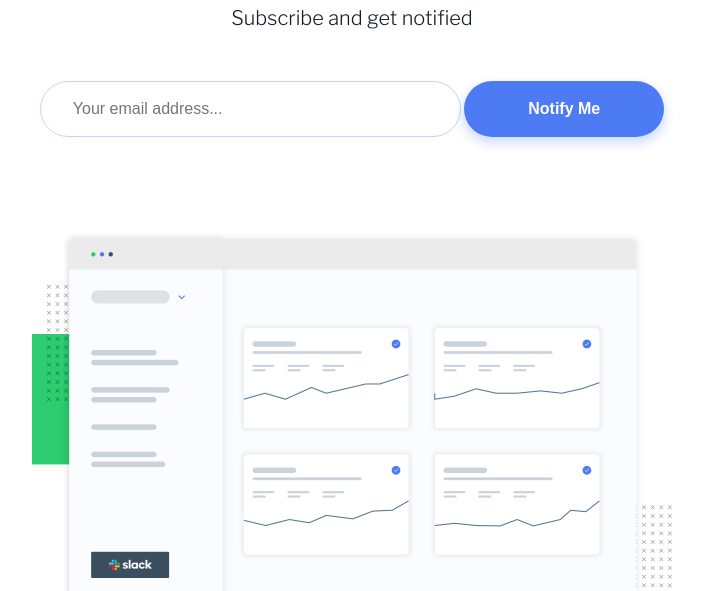
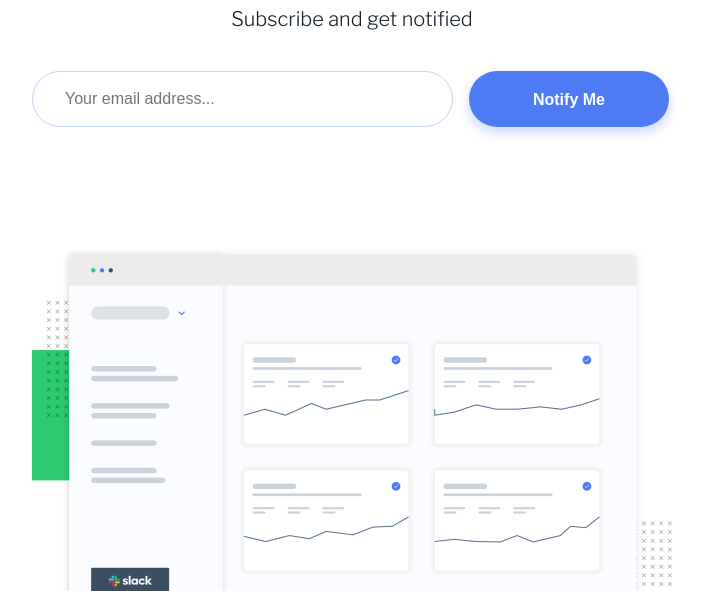
Before and after one commit to dinahbrito/ping-coming-soon, a plain HTML site: page index.html in a window 1280 px wide. Shown: the part 209-800 px from the top of the page, without its empty margins (288-992 px from the left). Drawn offline with nearby package versions, Linux system fonts and the light colour scheme.

Commit message:
input/button desktop, styled form small

```diff
--- a/index.html
+++ b/index.html
@@ -26,8 +26,10 @@
       <h1>We are launching <span>soon!</span></h1>
       <p>Subscribe and get notified</p>
       <form>
-        <input type="email" placeholder="Your email address...">
-        <small></small>
+        <div class="input-wrapper">
+          <input type="email" placeholder="Your email address...">
+          <small></small>
+        </div>
         <button type="submit">Notify Me</button>
       </form>
     </div>
--- a/styles.css
+++ b/styles.css
@@ -41,7 +41,8 @@ main {
     align-items: center;
     display: grid;
     justify-content: center;
-    padding: 5.06rem 2.25rem 2.25rem 2.25rem;
+    max-width: 20rem;
+    margin: 5.065rem auto 2.31rem auto;
     text-align: center;
 }
 
@@ -88,6 +89,7 @@ input, button {
 
 form  {
     margin-bottom: 4.5rem;
+    display: grid;
 }
 
 .error {
@@ -149,8 +151,7 @@ i {
     }
 
     main {
-        padding: 0;
-
+        max-width: 44.5rem;
     }
 
     header img {
@@ -165,6 +166,34 @@ i {
 
     form {
         margin-bottom: 5.875rem;
+        display: grid;
+        grid-gap: 1rem;
+        grid-template-columns: 2fr 1fr;
+        justify-content: center;
+        align-items: start;
+        max-width: 637px;
+        height: 82px;
+    }
+
+    button {
+        margin-top: 0;
+    }
+
+    .input-wrapper {
+        display: grid;
+        align-self: baseline;
+        height: 3.5rem;
+    }
+
+    form small {
+        color: #FF5466;
+        font-size: .75rem;
+        font-style: italic;
+        font-weight: 400;
+        letter-spacing: .15px;
+        margin-left: 1.875rem;
+        margin-top: .375rem;
+        text-align: left;
     }
 
     input, button {
```
